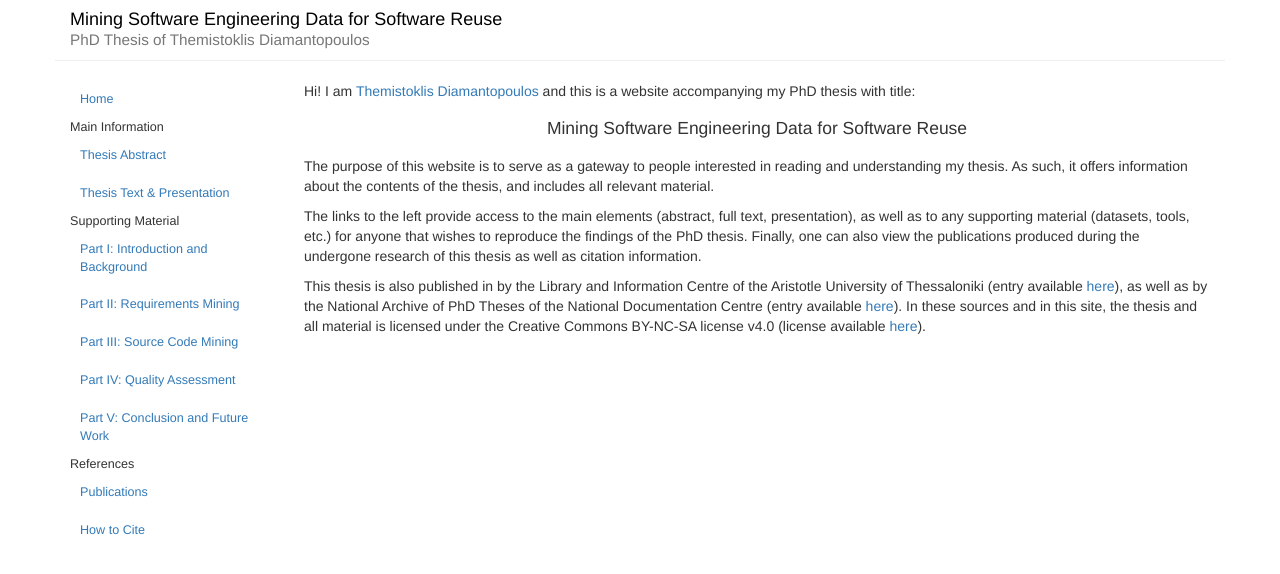
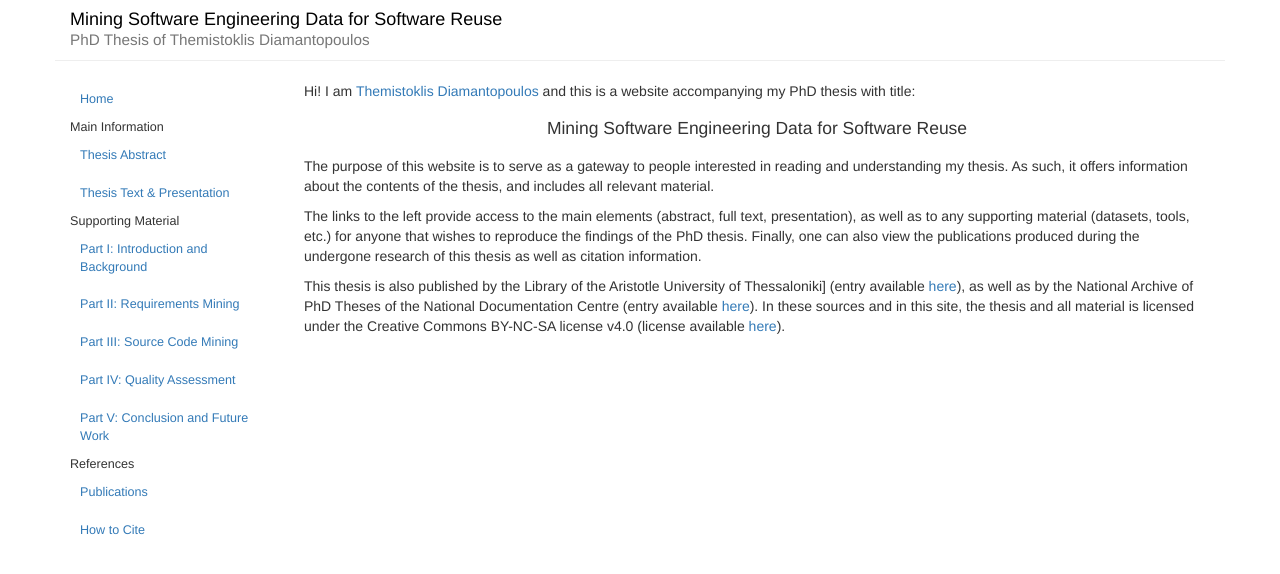
Before and after one commit to thdiaman/phdthesis, a Jekyll site: the page built from index.md, in a window 1280 px wide. Shown: the top 574 px of the page. Built offline with Jekyll 4.4.1, drawn with Linux system fonts in a browser that asks for light colours; part of the change alters nothing that is shown.

Commit message:
Fix text of index page

```diff
--- a/index.md
+++ b/index.md
@@ -13,18 +13,10 @@ and includes all relevant material.
 
 The links to the left provide access to the main elements (abstract, full text, presentation), as well as to any supporting material (datasets, tools, etc.) for anyone that wishes to reproduce the findings of the PhD thesis. Finally, one can also view the publications produced during the undergone research of this thesis as well as citation information.
 
-This thesis is also published in by the Library and Information Centre of the Aristotle
-University of Thessaloniki (entry available
-<a target="_blank" href="http://ikee.lib.auth.gr/record/298801/">here</a>),
+This thesis is also published by the Library of the Aristotle University of Thessaloniki]
+(entry available  <a target="_blank" href="http://ikee.lib.auth.gr/record/298801/">here</a>),
 as well as by the National Archive of PhD Theses of the National Documentation Centre (entry
 available <a target="_blank" href="https://www.didaktorika.gr/eadd/handle/10442/43755">here</a>).
 In these sources and in this site, the thesis and all material is licensed under the
 Creative Commons BY-NC-SA license v4.0 (license available
 <a target="_blank" href="https://creativecommons.org/licenses/by-nc-sa/4.0/">here</a>).
-
-
-
-
-<!--
-<center style="padding-top:5px; padding-bottom:15px;">Note: The thesis is currently under development, so the content of different sections is going to be added part by part as the chapters are added to the thesis. In time this website will include everything, including the final text.</center>
--->
```
